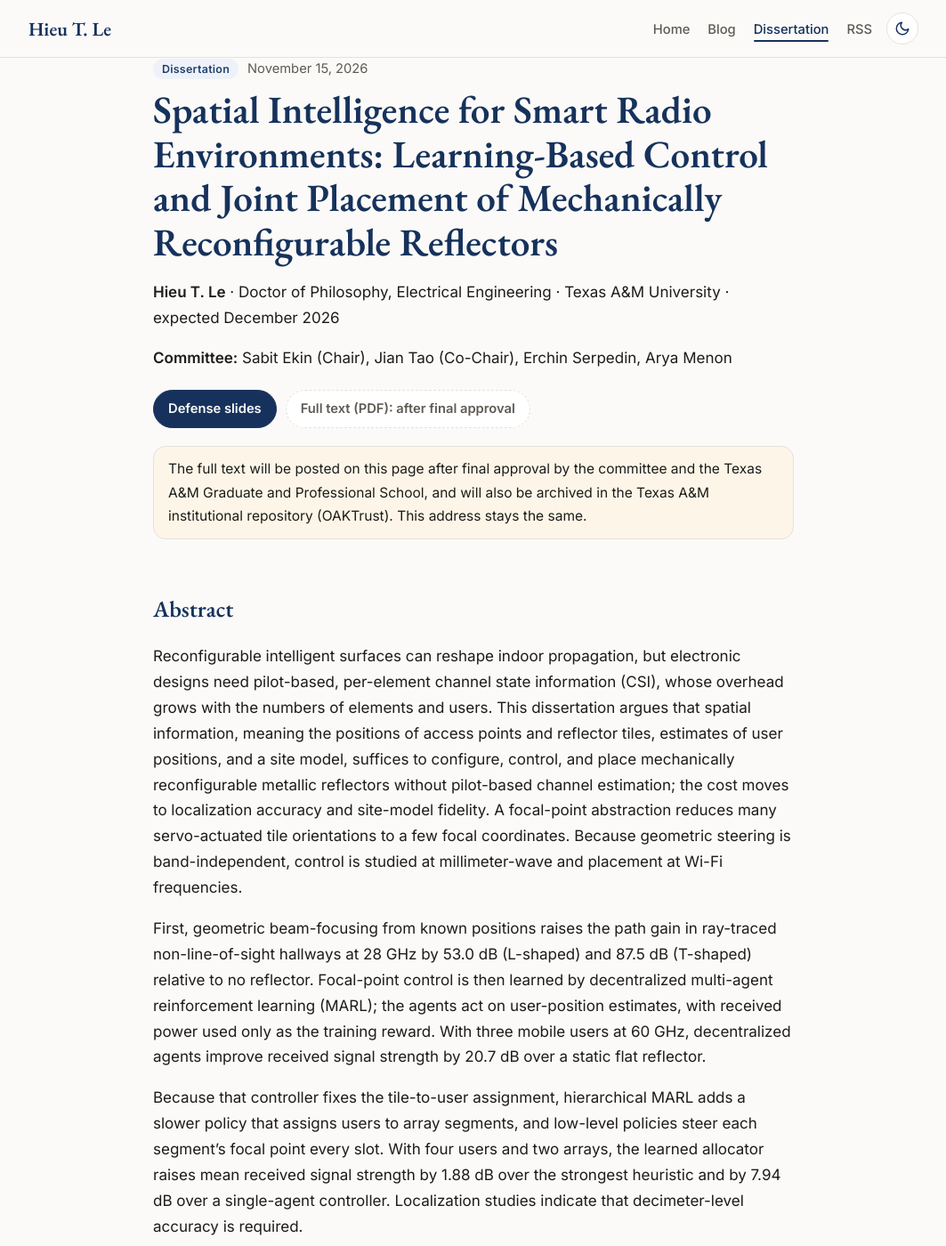
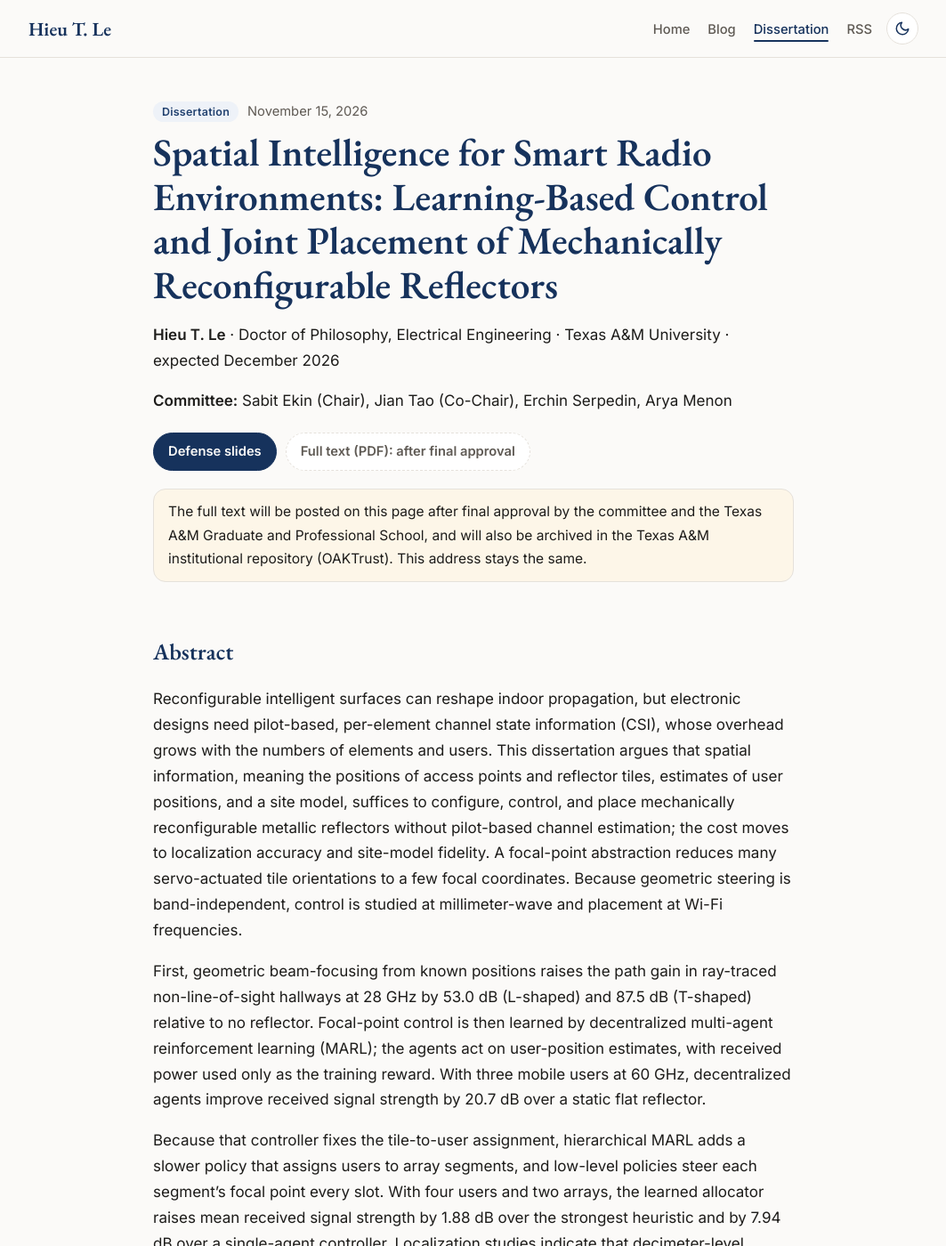
Before and after one commit to hieutrungle/blog, a Jekyll site: the page built from _posts/2026-11-15-dissertation.md, in a window 1280 px wide and 1400 px high. Shown: the whole window at 89% size, without its empty margins (108-1171 px from the left). Built offline with Jekyll 4.4.1, drawn with Linux system fonts in a browser that asks for light colours.

Commit message:
Article top spacing

```diff
--- a/assets/style.css
+++ b/assets/style.css
@@ -83,7 +83,7 @@
   .posts h2 a { color: var(--ink); text-decoration: none; }
   .posts h2 a:hover { text-decoration: underline; }
   .posts p { margin: 0; color: var(--text); }
-  article { padding: 48px 0 72px; }
+  article.wrap { padding: 48px 20px 72px; }
   article header h1 { font-family: var(--serif); font-weight: 600; font-size: clamp(2rem, 4vw, 2.7rem); line-height: 1.15; color: var(--ink); margin: 8px 0 10px; }
   article header .meta { color: var(--muted); font-size: .92rem; display: flex; gap: 10px; flex-wrap: wrap; align-items: center; }
   article .body h2 { font-family: var(--serif); font-weight: 600; font-size: 1.6rem; color: var(--ink); margin: 2.2em 0 .4em; }
```
